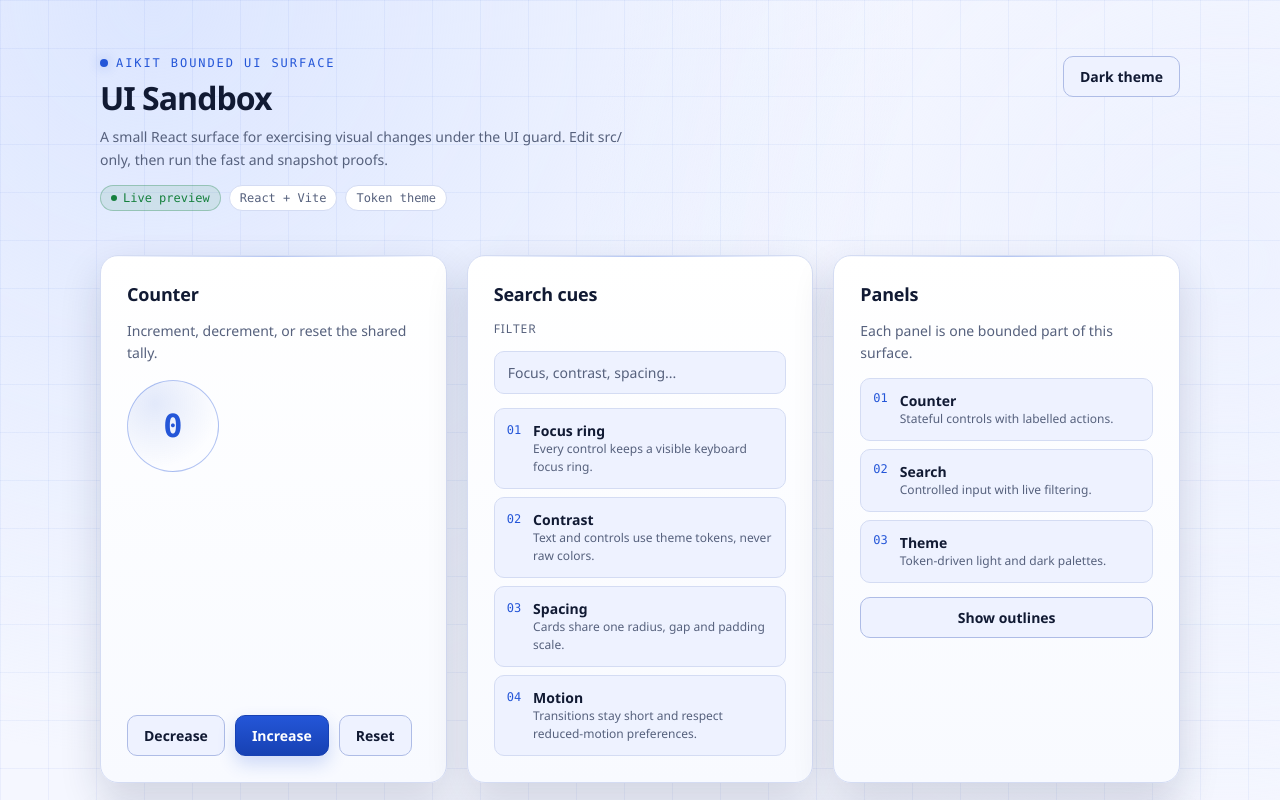
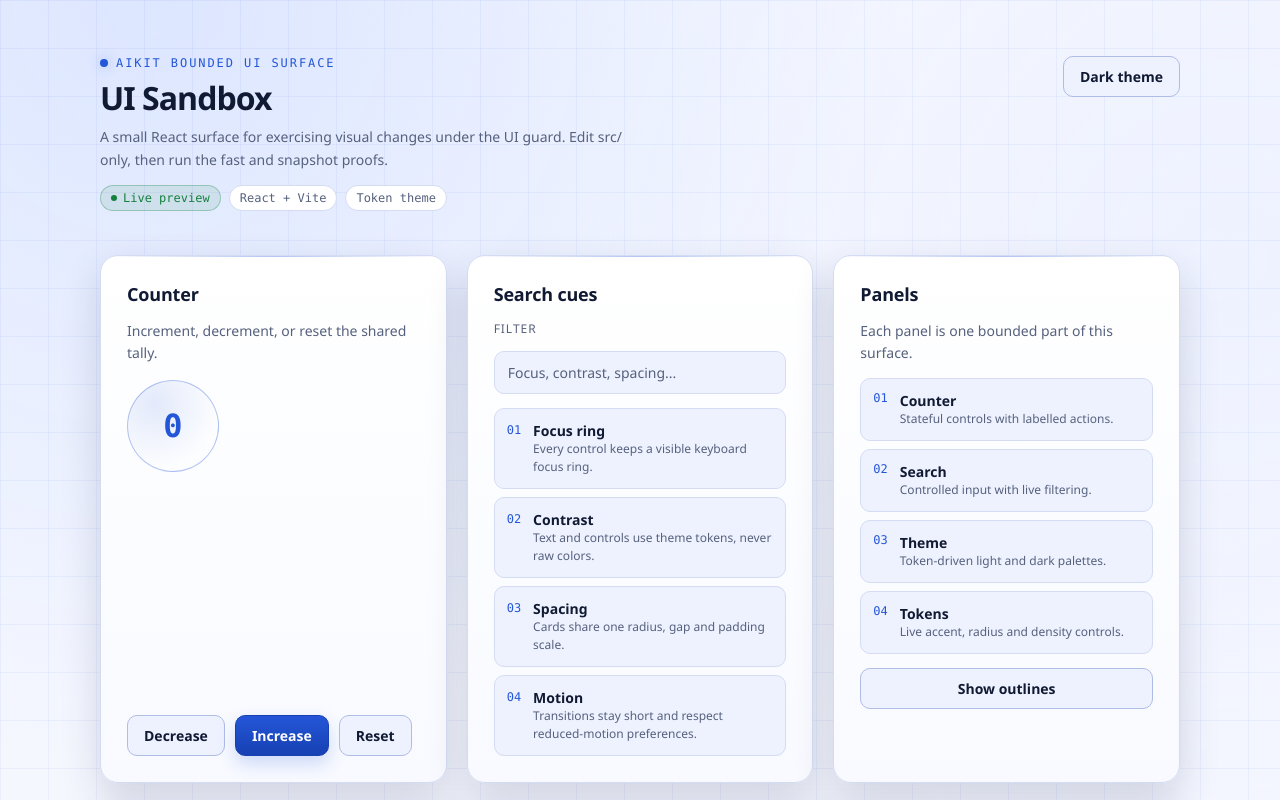
Before and after one commit to Aegean-E/ui-sandbox, a React (Vite) app: page / in a window 1280 px wide. Shown: the top 800 px of the page. Built offline with nearby package versions, Linux system fonts and the light colour scheme.

Commit message:
fix(ui): include the tokens panel in the panel list

```diff
--- a/src/App.jsx
+++ b/src/App.jsx
@@ -27,6 +27,7 @@ const PANELS = [
   { id: "counter", label: "Counter", detail: "Stateful controls with labelled actions." },
   { id: "filter", label: "Search", detail: "Controlled input with live filtering." },
   { id: "theme", label: "Theme", detail: "Token-driven light and dark palettes." },
+  { id: "tokens", label: "Tokens", detail: "Live accent, radius and density controls." },
 ];
 
 const DEFAULT_RADIUS = 18;
```
Also changed, not shown: .aikit/ui_history.json.
